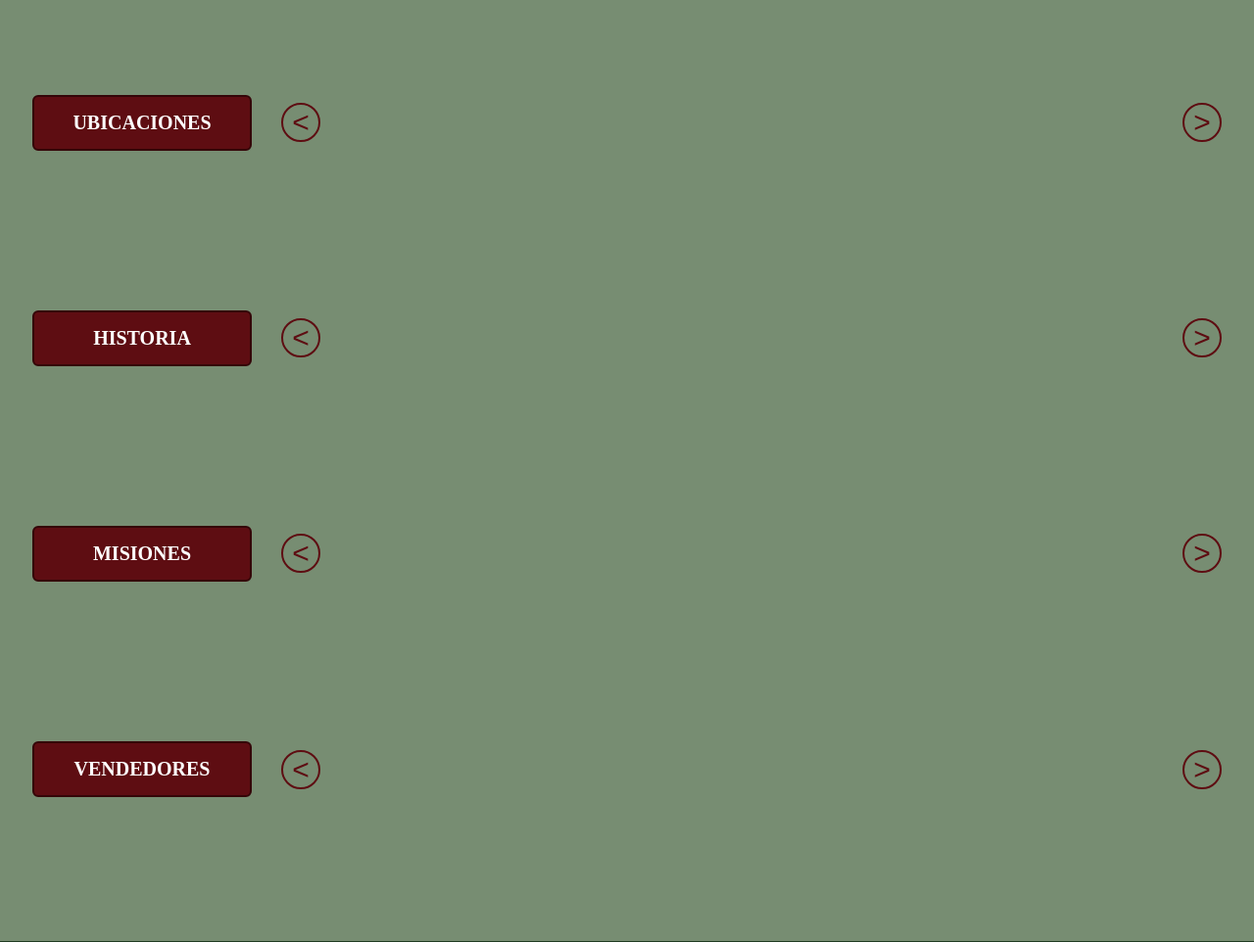
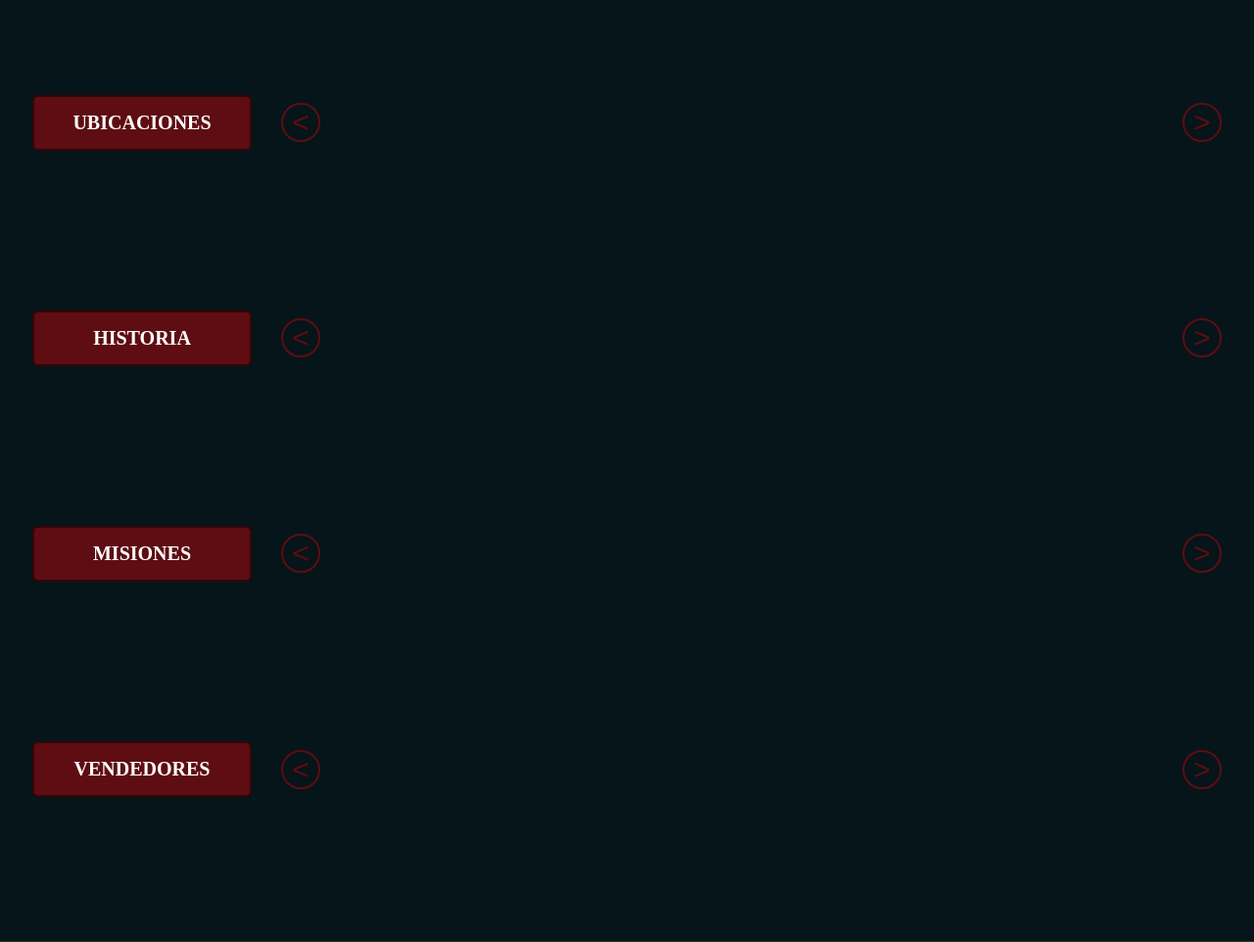
Before and after one commit to Andres1549/proyecto_npc, a FastAPI app: page / in a window 1280 px wide. Shown: the part 219-1181 px from the top of the page at 98% size. Run offline with FastAPI, Linux system fonts and the light colour scheme.

Commit message:
ajustes carruseles

```diff
--- a/app/templates/home.html
+++ b/app/templates/home.html
@@ -10,7 +10,7 @@
 
     <style>
         body {
-            background-color: rgba(33, 70, 25, 0.61);
+            background-color: #051519;
             min-height: 100vh;
             margin: 0;
         }
```
